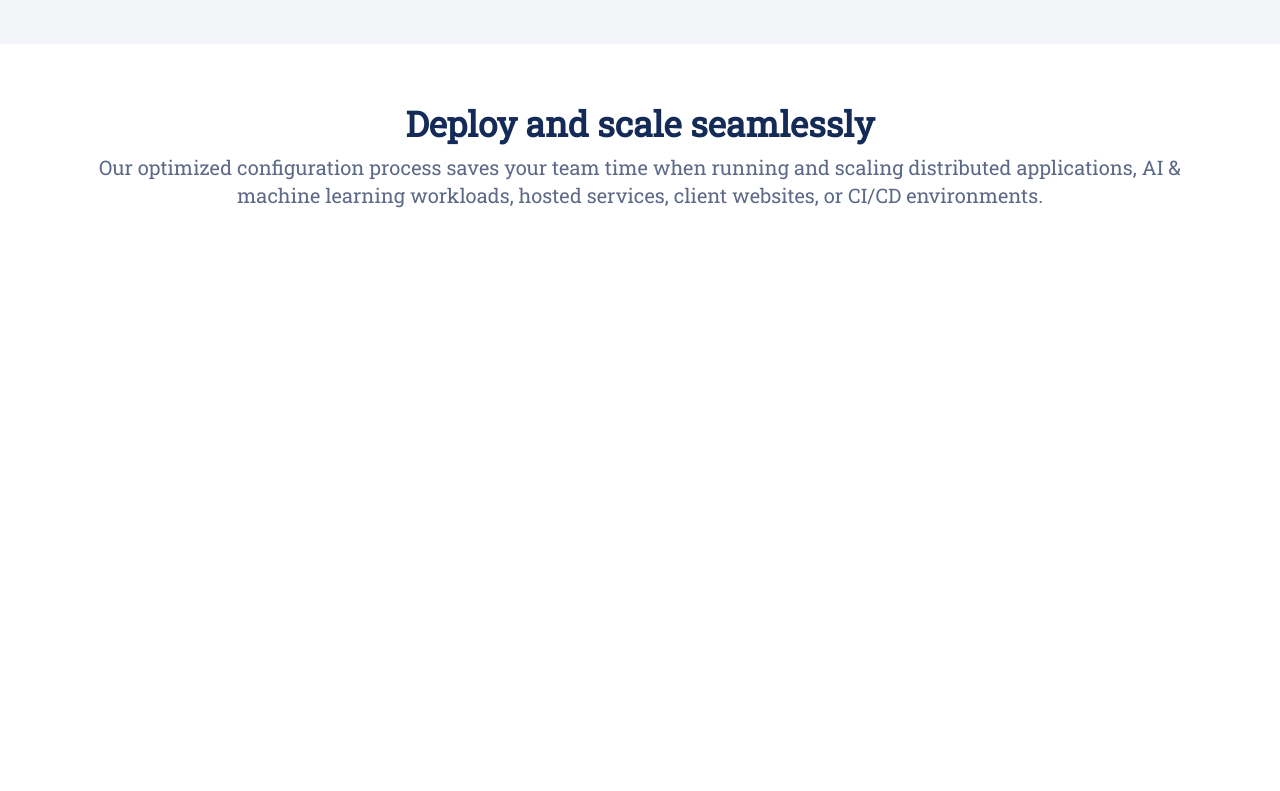
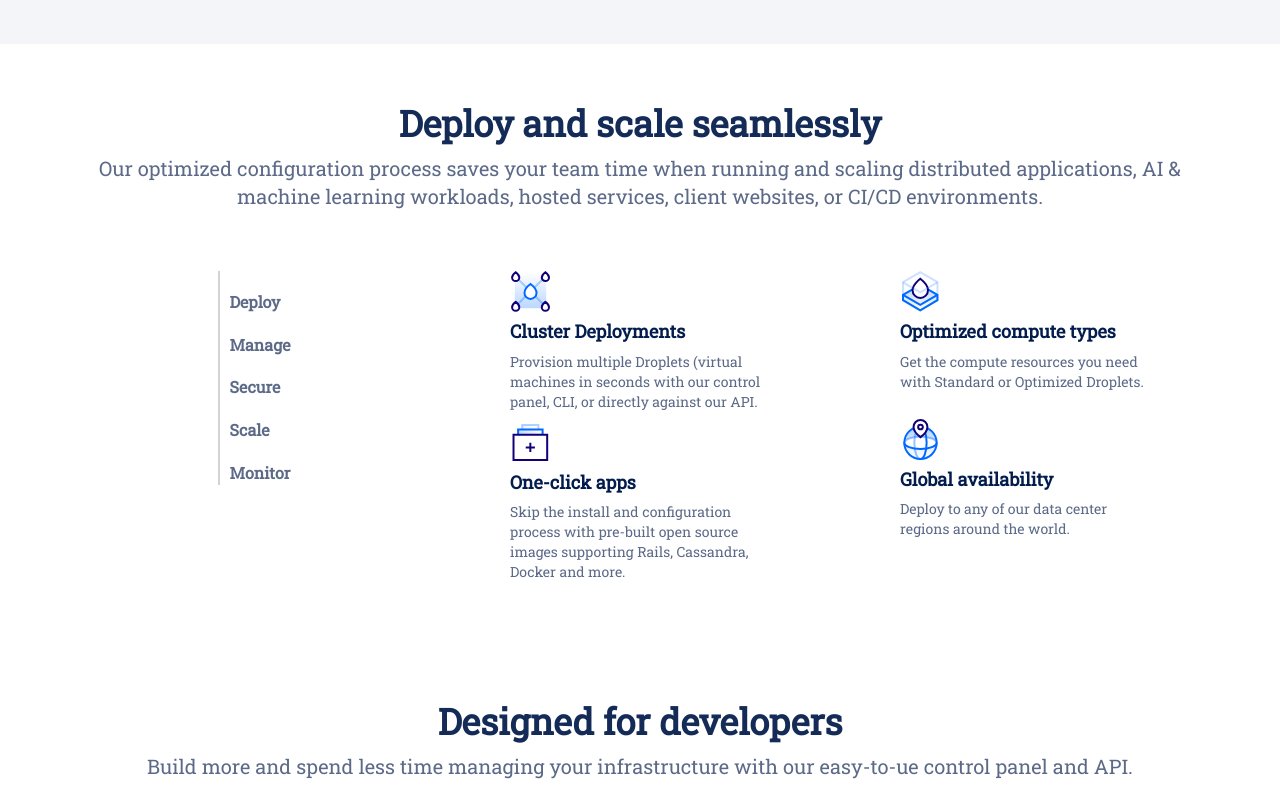
Before and after one commit to SalvatoreLauriola/html-css-digitalocean, a plain HTML site: page index.html in a window 1280 px wide. Shown: the part 756-1547 px from the top of the page. Before the commit the page ends 1016 px from the top, so only its background shows below. Drawn offline with nearby package versions, Linux system fonts and the light colour scheme.

Commit message:
new section

```diff
--- a/index.html
+++ b/index.html
@@ -108,10 +108,64 @@
           <p class="p-deploy">Our optimized configuration process saves your team time when running and scaling distributed applications, AI &amp; machine learning workloads, hosted services, client websites, or CI/CD environments.</p>
 
         </div>
+        <div class="row">
 
-      </div>
+            <div class="col-lg-3 col-lg-offset-1">
+              <div class="spacing">
+                <ul class="list-unstyled">
+                  <li>Deploy</li>
+                  <li>Manage</li>
+                  <li>Secure</li>
+                  <li>Scale</li>
+                  <li>Monitor</li>
+                </ul>
+              </div>
 
-    </section>
+            </div>
+            <div class="col-lg-4">
+              <div class="spacing">
+                <img src="img/cluster-deploy.svg" alt="deploy">
+                <h4>Cluster Deployments</h4>
+                <p>Provision multiple Droplets (virtual machines in seconds with our control panel, CLI, or directly against our API.</p>
+                <img src="img/one-click.svg" alt="oneclick">
+                <h4>One-click apps</h4>
+                <p>Skip the install and configuration process with pre-built open source images supporting Rails, Cassandra, Docker and more.</p>
+              </div>
+
+            </div>
+            <div class="col-lg-4">
+              <div class="spacing">
+                <img src="img/optimized-compute.svg" alt="optim">
+                <h4>Optimized compute types</h4>
+                <p>Get the compute resources you need with Standard or Optimized Droplets.</p>
+                <div class="pad-fix">
+                  <img src="img/global.svg" alt="global">
+                  <h4>Global availability</h4>
+                  <p>Deploy to any of our data center regions around the world.</p>
+                </div>
+              </div>
+            </div>
+          </div>
+        </div>
+      </section>
+
+      <section class="designed">
+        <div class="container">
+          <div class="text-designed text-center">
+            <h3>Designed for developers</h3>
+            <p class="p-deploy">Build more and spend less time managing your infrastructure with our easy-to-ue control panel and API.</p>
+
+          </div>
+          <div class="row">
+            <div class="">
+
+            </div>
+
+          </div>
+
+        </div>
+
+      </section>
 
 
 
--- a/styles/main.css
+++ b/styles/main.css
@@ -187,7 +187,7 @@
 
 
 .deploy h3 {
-  font-size: 35px;
+  font-size: 36px;
   font-weight: 600;
   color: #142b58;
 }
@@ -197,3 +197,37 @@
   color: #5c6a88;
   font-weight: 500;
 }
+
+
+.spacing {
+  padding: 50px;
+}
+
+.spacing h4 {
+  color: #031c4e;
+  font-weight: 700;
+}
+
+.spacing p {
+  color: #5c6a88;
+}
+
+.spacing li {
+  padding: 20px 20px 0 10px;
+  color: #5c6a88;
+  font-weight: 600;
+  font-size: 16px;
+  border-left: 2px solid lightgrey;
+
+}
+
+.pad-fix {
+  padding-top: 17px;
+}
+
+
+.designed .text-designed h3 {
+  font-size: 36px;
+  font-weight: 600;
+  color: #142b58;
+}
```
